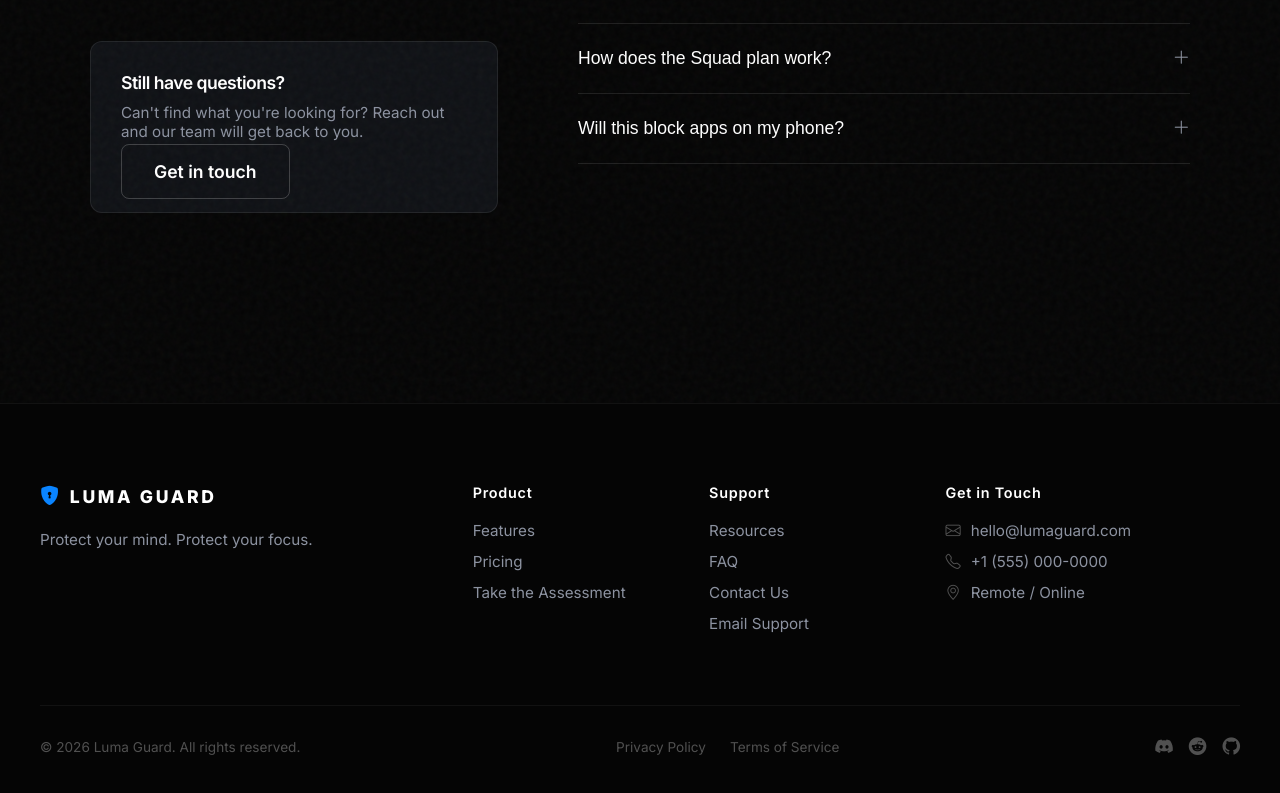
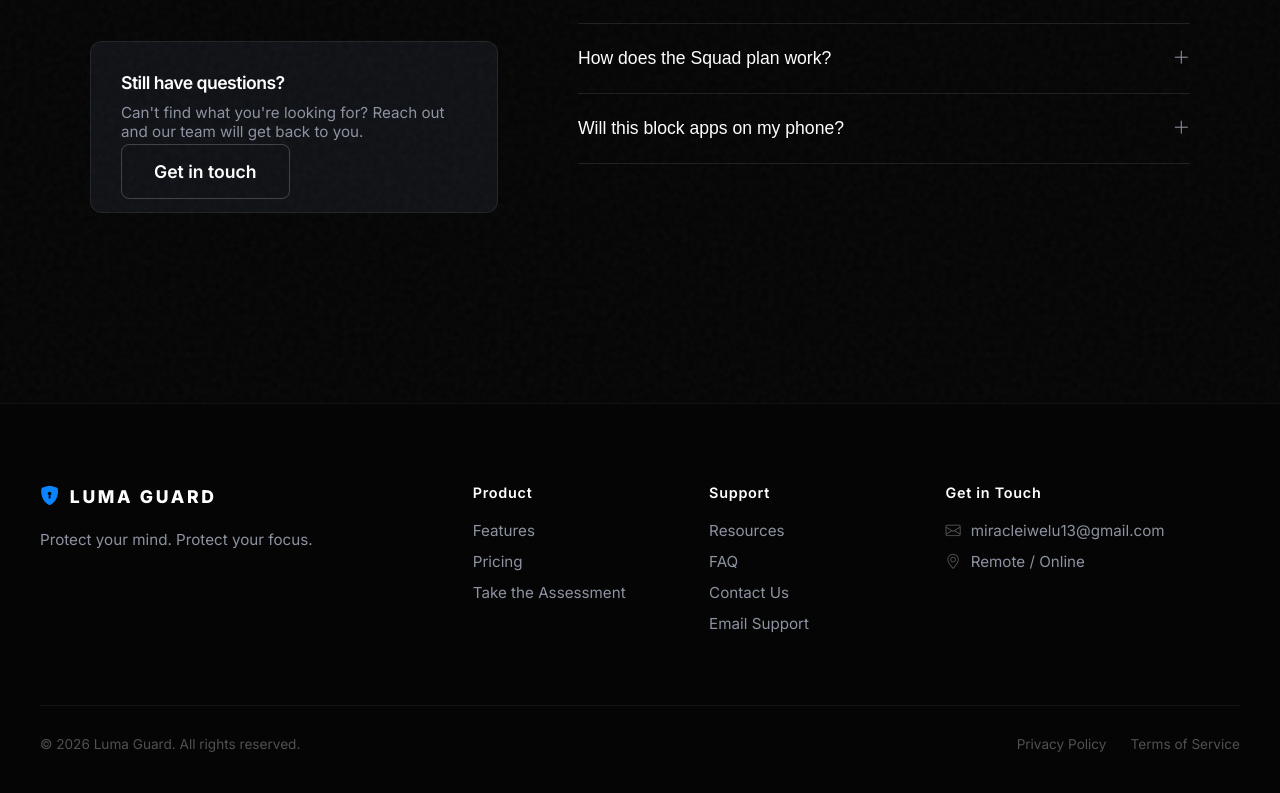
Before and after one commit to miracleiwelu13-ux/luma-guard, a React (Vite) app: page /faq in a window 1280 px wide. Shown: the part 397-1190 px from the top of the page. Built offline with nearby package versions, Linux system fonts and the light colour scheme.

Commit message:
Refactor footer to use dynamic contact email
Updated contact email and links in the footer component.

```diff
--- a/src/components/Footer/Footer.jsx
+++ b/src/components/Footer/Footer.jsx
@@ -1,4 +1,5 @@
 import { Link } from 'react-router-dom'
+import { CONTACT_EMAIL } from '../../config'
 import './Footer.css'
 
 export default function Footer() {
@@ -33,14 +34,13 @@ export default function Footer() {
             <Link to="/resources">Resources</Link>
             <Link to="/faq">FAQ</Link>
             <Link to="/contact">Contact Us</Link>
-            <a href="mailto:support@lumaguard.com">Email Support</a>
+            <a href={`mailto:${CONTACT_EMAIL}`}>Email Support</a>
           </div>
 
           {/* Contact Info */}
           <div className="footer-col">
             <h4>Get in Touch</h4>
-            <p><i className="bi bi-envelope"></i> hello@lumaguard.com</p>
-            <p><i className="bi bi-telephone"></i> +1 (555) 000-0000</p>
+            <p><i className="bi bi-envelope"></i> {CONTACT_EMAIL}</p>
             <p><i className="bi bi-geo-alt"></i> Remote / Online</p>
           </div>
 
@@ -51,15 +51,11 @@ export default function Footer() {
           <p>&copy; {new Date().getFullYear()} Luma Guard. All rights reserved.</p>
 
           <div className="footer-legal">
-            <Link to="/privacy">Privacy Policy</Link>
-            <Link to="/terms">Terms of Service</Link>
+            <a href="/privacy">Privacy Policy</a>
+            <a href="/terms">Terms of Service</a>
           </div>
 
-                   <div className="footer-socials">
-            <a href="#discord" aria-label="Discord"><i className="bi bi-discord"></i></a>
-            <a href="#reddit" aria-label="Reddit"><i className="bi bi-reddit"></i></a>
-            <a href="#github" aria-label="GitHub"><i className="bi bi-github"></i></a>
-          </div>
+
         </div>
 
       </div>
```
